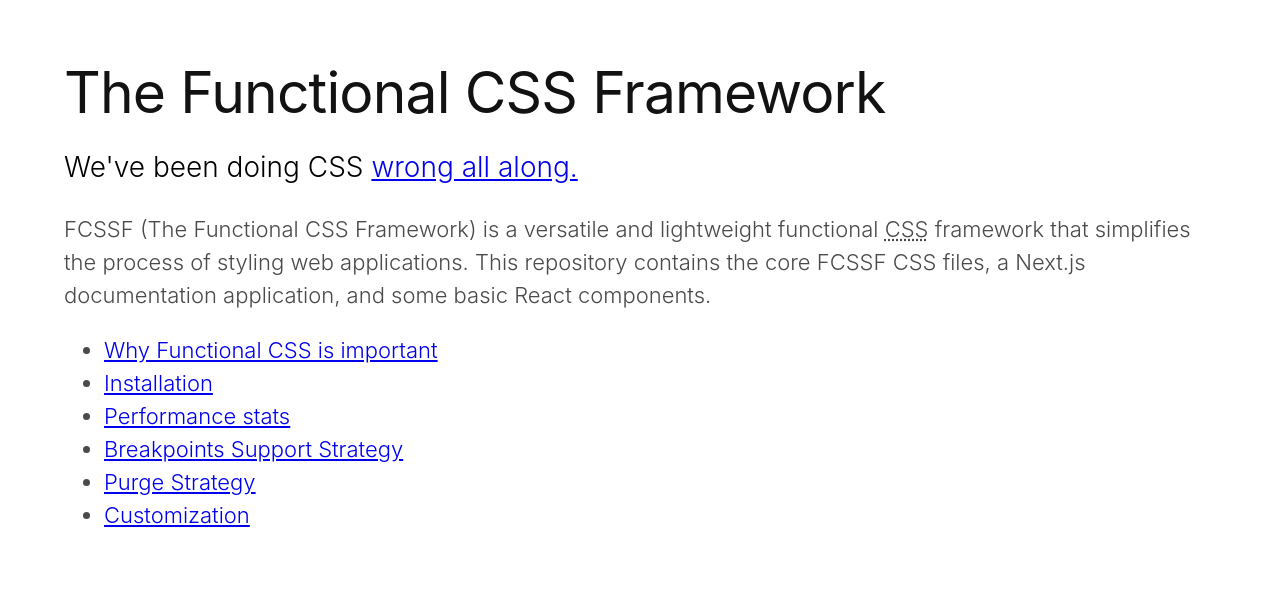
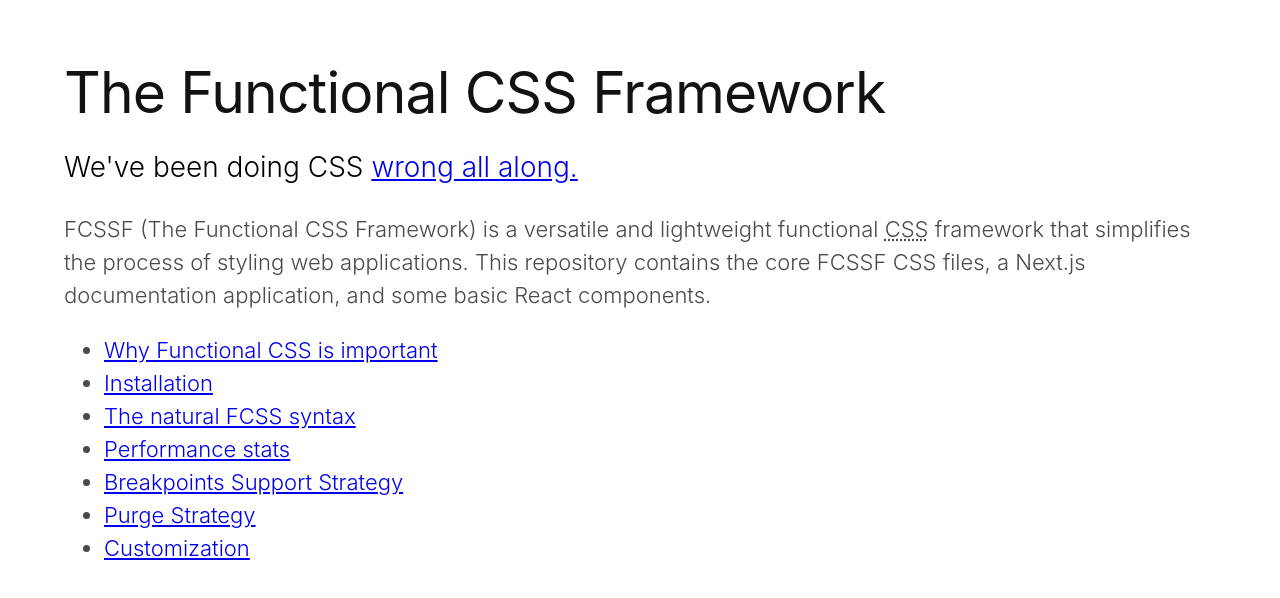
Before and after one commit to meerita/tfcssf, a Next.js app: page / in a window 1280 px wide. Shown: the top 598 px of the page. Built offline with nearby package versions, Linux system fonts and the light colour scheme.

Commit message:
The syntax page

```diff
--- a/src/pages/index.tsx
+++ b/src/pages/index.tsx
@@ -44,6 +44,9 @@
             <Link href={'/installation'}>Installation</Link>
           </ListItem>
           <ListItem>
+            <Link href={'/syntax'}>The natural FCSS syntax</Link>
+          </ListItem>
+          <ListItem>
             <Link href={'/performance'}>Performance stats</Link>
           </ListItem>
           <ListItem>
```
